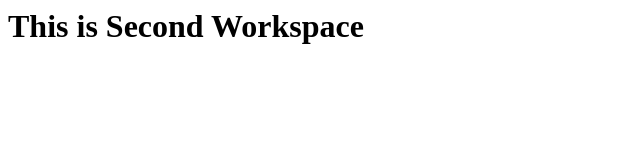
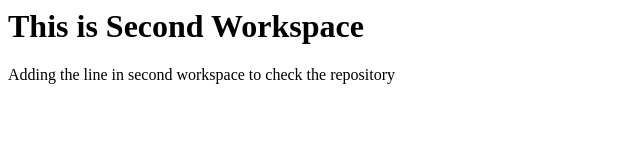
Before and after one commit to karthiksomashekhar/Jenkins_Test_01, a plain HTML site: page index.html in a window 1280 px wide. Shown: the whole page, without its empty margins (0-640 px from the left). Drawn offline with Linux system fonts and the light colour scheme.

Commit message:
Second Repository

```diff
--- a/index.html
+++ b/index.html
@@ -1,3 +1,4 @@
 <html>
 	<h1> This is Second Workspace </h1>
+	Adding the line in second workspace to check the repository
 </html>
```
